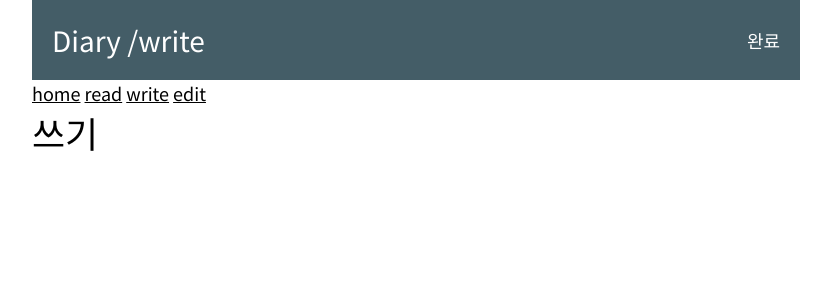
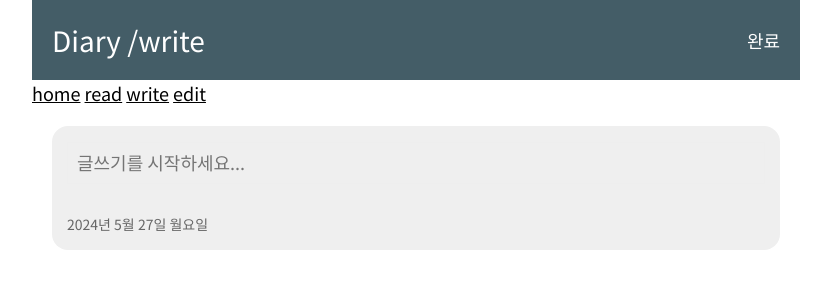
Before and after one commit to csslick/svelte-diary-app, a SvelteKit app: page /write in a window 1280 px wide. Shown: the top 300 px of the page, without its empty margins (224-1055 px from the left). Built offline with nearby package versions, Linux system fonts and the light colour scheme.

Commit message:
textarea 자동높이 조절

```diff
--- /dev/null
+++ b/src/lib/components/TextAreaAutoSize.svelte
@@ -0,0 +1,43 @@
+<script>
+	export let value = '';
+	export let minRows = 1;
+	export let maxRows;
+
+	$: minHeight = `${1 + minRows * 1.2}em`;
+	$: maxHeight = maxRows ? `${1 + maxRows * 1.2}em` : `auto`;
+</script>
+
+<div class="text-container">
+	<pre
+		aria-hidden="true"
+		style="min-height: {minHeight}; max-height: {maxHeight}"
+	>{value + '\n'}</pre>
+
+	<textarea bind:value placeholder="글쓰기를 시작하세요..."></textarea>
+</div>
+
+<style>
+	.text-container {
+		position: relative;
+	}
+
+	pre, textarea {
+		font-family: inherit;
+		padding: 0.5em;
+		box-sizing: border-box;
+		border: 1px solid #eee;
+		line-height: 1.2;
+		overflow: hidden;
+    font-size: inherit;
+	}
+
+	textarea {
+		position: absolute;
+		width: 100%;
+		height: 100%;
+		top: 0;
+		resize: none;
+    background: transparent;
+    outline: none;
+	}
+</style>
--- a/src/routes/write/+page.svelte
+++ b/src/routes/write/+page.svelte
@@ -1,2 +1,35 @@
+<script>
+  import TextAreaAutoSize from '$lib/components/TextAreaAutoSize.svelte';
+  import { diaries } from '$lib/store/store';
 
-<h1>쓰기</h1>
+  let val = '';
+</script>
+
+<main>
+  <div class="diary">
+    <TextAreaAutoSize
+      bind:value={val}
+    ></TextAreaAutoSize>
+    <div class="bottom-info">
+      <span
+        class="date">
+          {
+            new Date().toLocaleDateString('ko-KR', {
+              year: 'numeric',
+              month: 'long',  // 'numeric' or 'long'
+              day: 'numeric',
+              weekday: 'long'
+            })
+          }
+        </span>
+    </div>
+  </div>
+</main>
+
+<style lang='scss'>
+  main {
+    padding: 20px;
+    .diary { cursor: auto; }
+    .bottom-info { margin-top: 30px; }
+  }
+</style>
```
